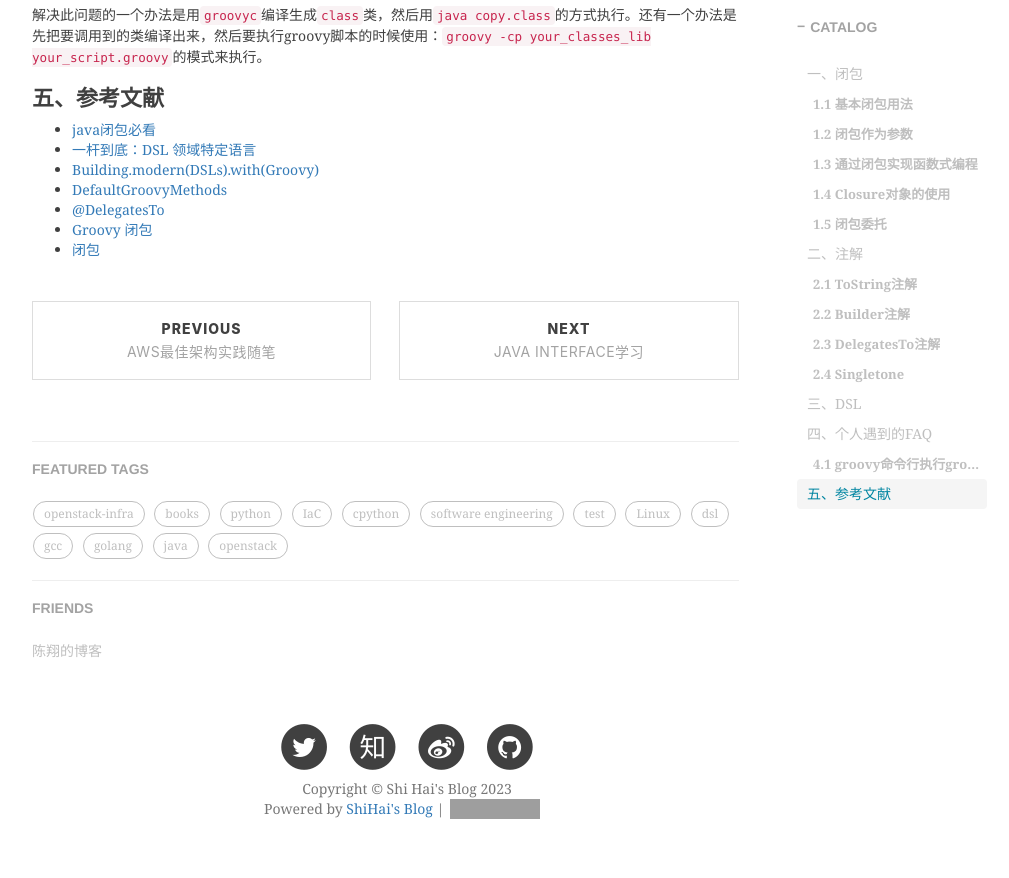
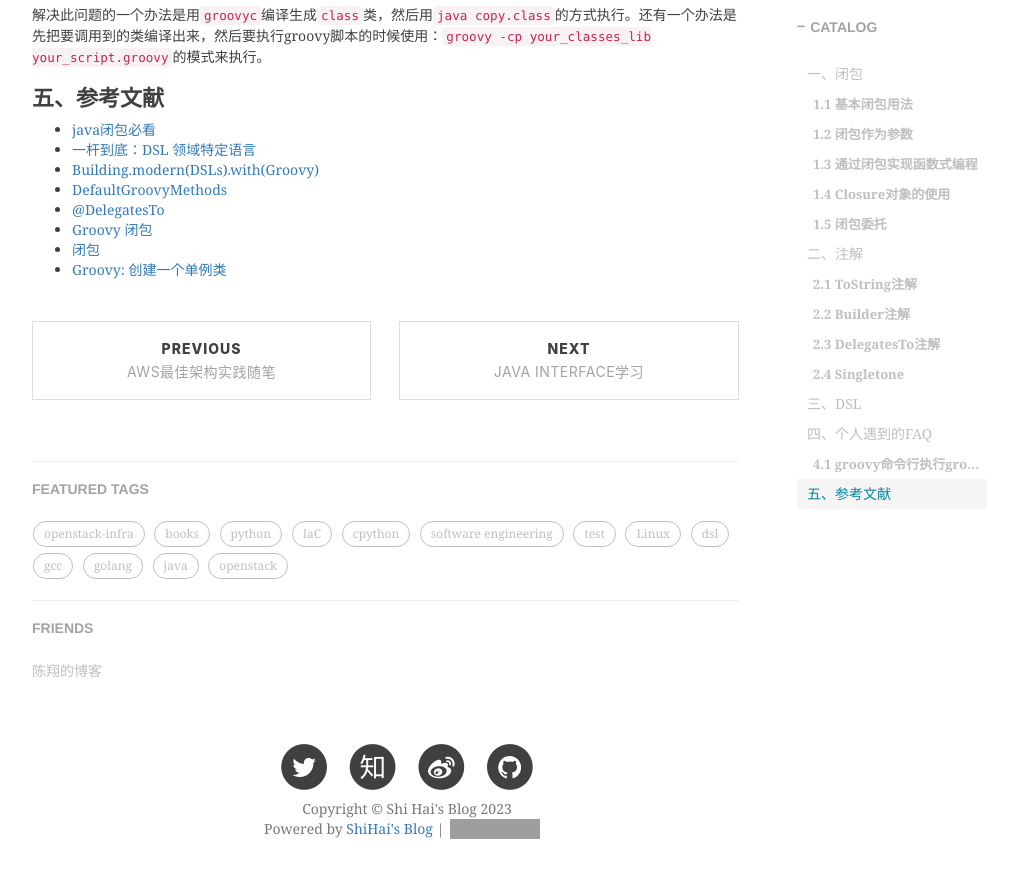
Before and after one commit to shihai1991/shihai1991.github.io, a Jekyll site: the page built from _posts/2023-03-01-groovy学习.md, in a window 1280 px wide and 900 px high, scrolled down 7468 px. Shown: the top 878 px of the window, without its empty margins (233-1242 px from the left). Built offline with Jekyll 4.4.1, drawn with Linux system fonts in a browser that asks for light colours; nearby versions of some CDN libraries; comment, search, counter and statistics services are not loaded; grey boxes are pictures that could not be loaded.

Commit message:
Update 2023-03-01-groovy学习.md

```diff
--- a/_posts/2023-03-01-groovy学习.md
+++ b/_posts/2023-03-01-groovy学习.md
@@ -360,3 +360,4 @@ class Copy implements Serializable{
 - [@DelegatesTo](https://groovys.readthedocs.io/zh/latest/GettingStarted/Domain-Specific-Languages.html#delegatesto)
 - [Groovy 闭包](https://www.w3cschool.cn/groovy/groovy_closures.html)
 - [闭包](https://juejin.cn/post/6956793861570035742#heading-1)
+- [Groovy: 创建一个单例类](https://cloud.tencent.com/developer/article/1495402)
```
